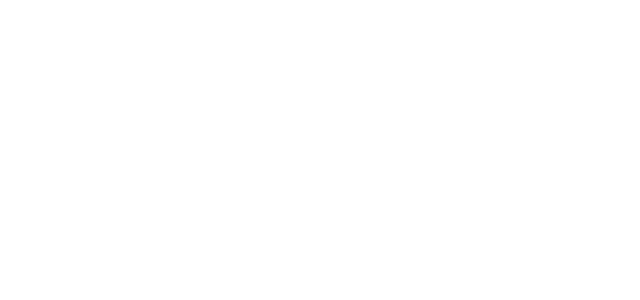
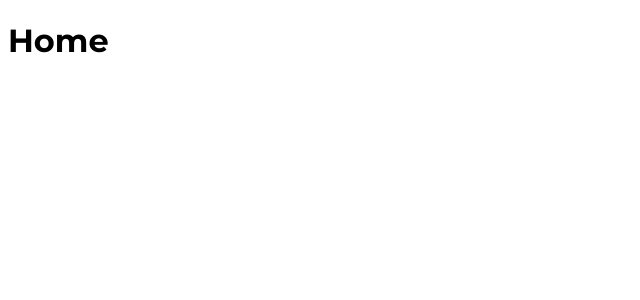
Before and after one commit to Bobokhuja/armon, a React (Create React App) app: page / in a window 1280 px wide. Shown: the top 300 px of the page, without its empty margins (0-640 px from the left). Built offline with nearby package versions, Linux system fonts and the light colour scheme.

Commit message:
create page home

```diff
--- a/src/App.tsx
+++ b/src/App.tsx
@@ -2,13 +2,14 @@
 import classes from './App.module.scss'
 import { Route, Routes } from 'react-router-dom'
 import Layout from './components/Layout/Layout'
+import Home from './views/Home/Home'
 
 function App() {
   return (
     <div className={classes.App}>
       <Routes>
         <Route path="/" element={<Layout />}>
-          <Route index />
+          <Route index element={<Home />} />
         </Route>
       </Routes>
     </div>
--- a/src/styles/index.scss
+++ b/src/styles/index.scss
@@ -0,0 +1,3 @@
+body {
+  font-family: 'Montserrat', sans-serif;
+}
--- /dev/null
+++ b/src/views/Home/Home.module.scss
@@ -0,0 +1 @@
+.Home {}
--- /dev/null
+++ b/src/views/Home/Home.tsx
@@ -0,0 +1,11 @@
+import classes from './Home.module.scss'
+
+function Home() {
+  return (
+    <div className={classes.Home}>
+      <h1>Home</h1>
+    </div>
+  )
+}
+
+export default Home
```
